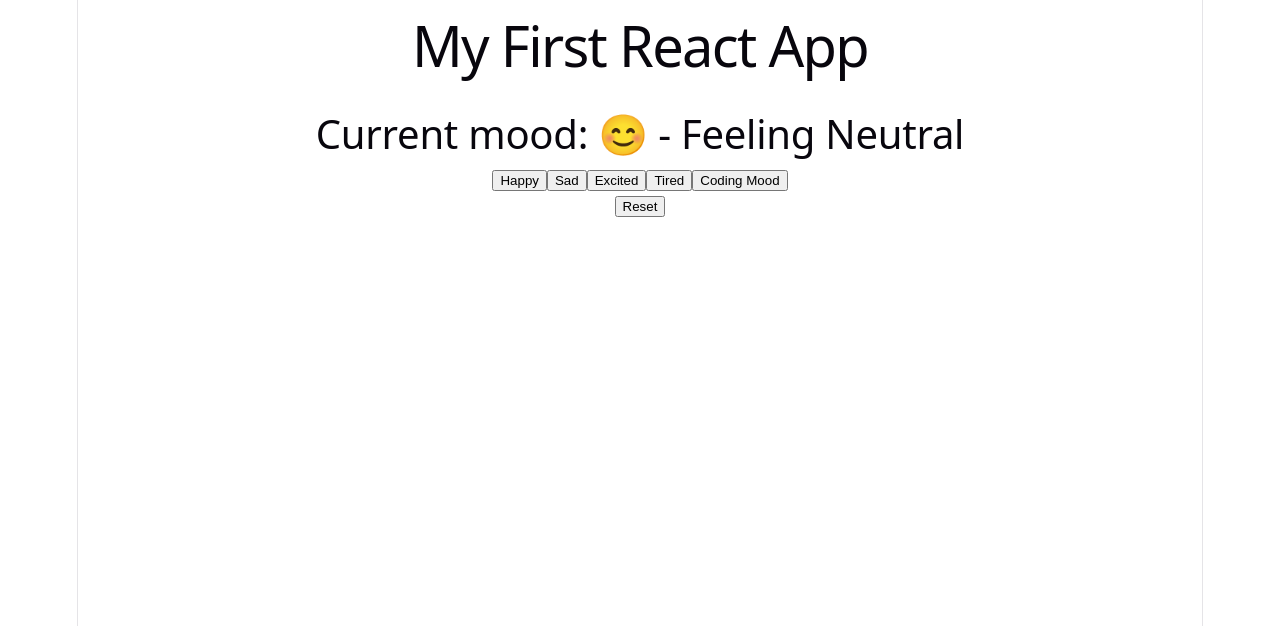
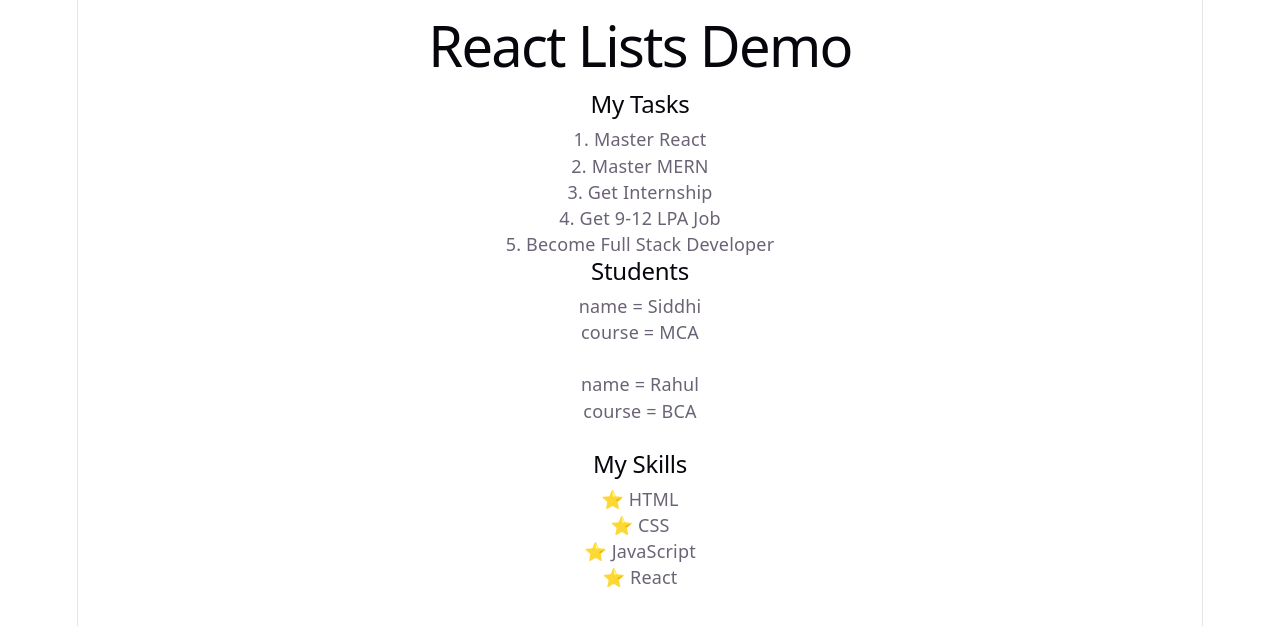
Before and after one commit to Siddhi1432/React, a React (Vite) app in the folder react-basics/: page / in a window 1280 px wide. Shown: the top 626 px of the page. Built offline with nearby package versions, Linux system fonts and the light colour scheme.

Commit message:
Task 6: Learned lists and map function

```diff
--- a/react-basics/src/App.jsx
+++ b/react-basics/src/App.jsx
@@ -1,11 +1,14 @@
-import MoodTracker from "./components/MoodTracker";
+import ToDoList from "./components/ToDoList";
+import SkillList from "./components/SkillList";
 
 function App() {
   return (
     <div>
-      <h1>My First React App</h1>
+      <h1>React Lists Demo</h1>
 
-      <MoodTracker />
+      <ToDoList />
+
+      <SkillList/>
     </div>
   );
 }
--- /dev/null
+++ b/react-basics/src/components/SkillList.jsx
@@ -0,0 +1,22 @@
+function SkillList(){
+    const skills = [
+  "HTML",
+  "CSS",
+  "JavaScript",
+  "React"
+];
+
+return(
+    <div>
+        <h2>My Skills</h2>
+
+      {skills.map((skill, index) => (
+        <p key={index}>
+          ⭐ {skill}
+        </p>
+      ))}
+    </div>
+)
+}
+
+export default SkillList
--- /dev/null
+++ b/react-basics/src/components/ToDoList.jsx
@@ -0,0 +1,47 @@
+function ToDoList() {
+  const tasks = [
+  "Master React",
+  "Master MERN",
+  "Get Internship",
+  "Get 9-12 LPA Job",
+  "Become Full Stack Developer"
+];
+
+const students = [
+  {
+    id: 1,
+    name: "Siddhi",
+    course: "MCA"
+  },
+  {
+    id: 2,
+    name: "Rahul",
+    course: "BCA"
+  }
+];
+
+  return (
+    <div>
+      <h2>My Tasks</h2>
+
+      {tasks.map((task, index) => (
+        <p key={index}>
+          {index + 1}. {task}
+        </p>
+      ))}
+
+      <h2>Students</h2>
+
+      {students.map((student) => (
+        <p key={student.id}>
+          name = {student.name} <br />
+          course = {student.course} <br /><br />
+        </p>
+      ))}
+
+
+    </div>
+  );
+}
+
+export default ToDoList;
```
